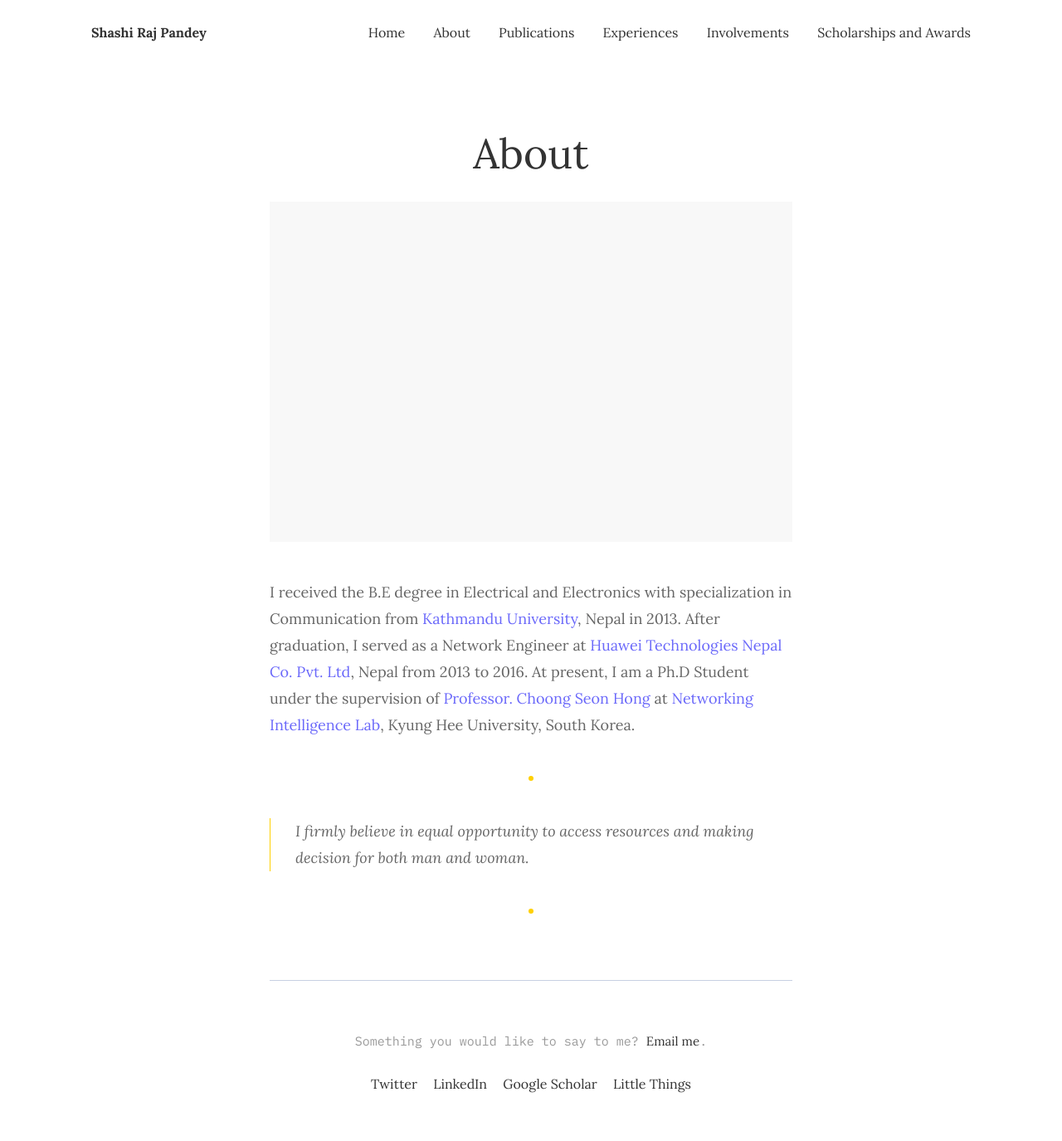
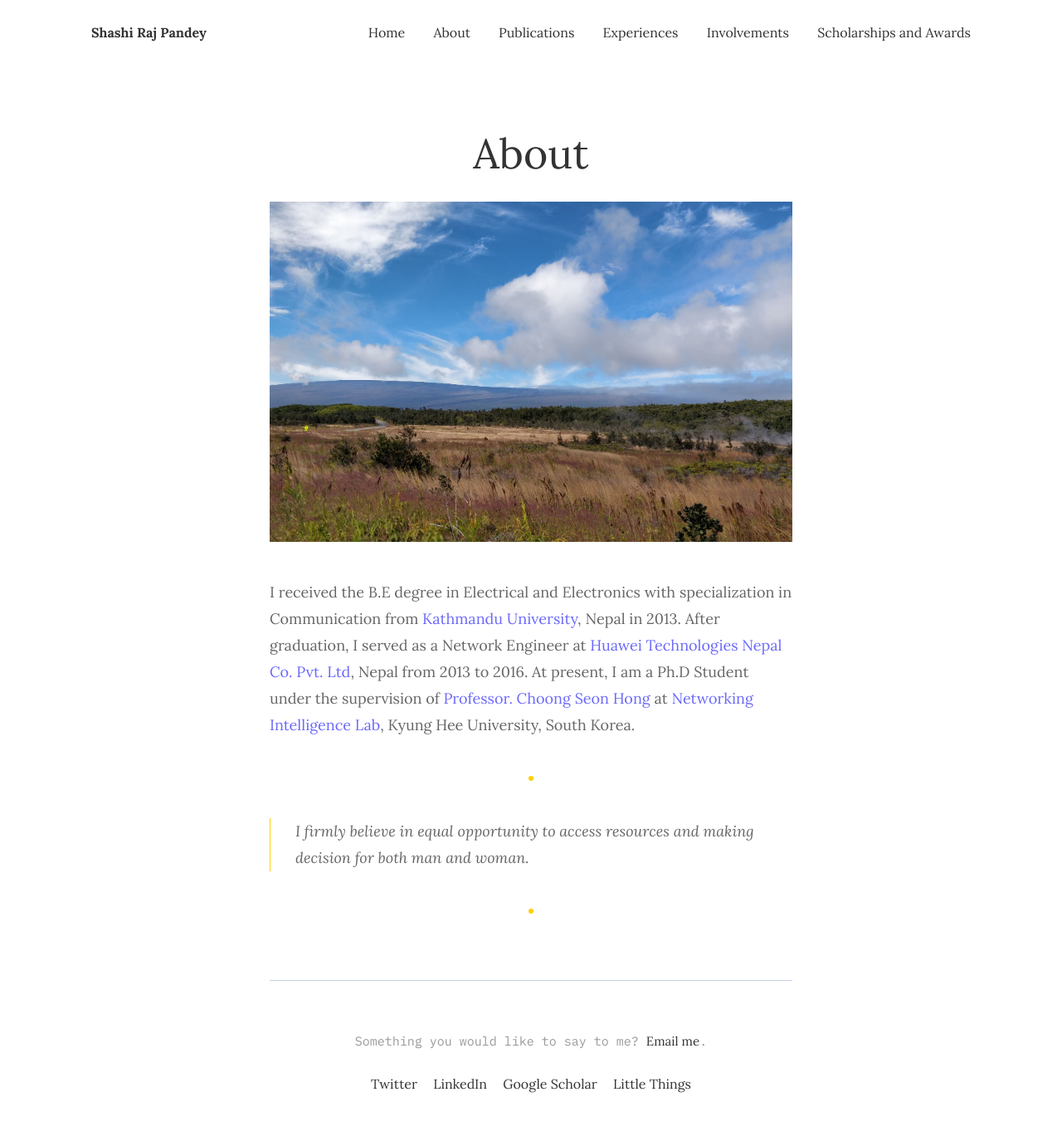
Before and after one commit to shashirajpandey/shashirajpandey, a Jekyll site: the page built from _pages/about.md, in a window 1280 px wide. Shown: the whole page at 83% size. Built offline with Jekyll 4.4.1, drawn with Linux system fonts in a browser that asks for light colours.

Commit message:
added images

```diff
--- a/_pages/about.md
+++ b/_pages/about.md
@@ -2,7 +2,7 @@
 layout: page
 title: About
 permalink: /about/
-image: 'assets/img/hawaii.jpg'
+image: '/assets/img/hawaii.jpg'
 ---
 
 I received the B.E degree in Electrical and Electronics with specialization in Communication from <a href="https://ku.edu.np/" target="_blank"> Kathmandu University</a>, Nepal in 2013. After graduation, I served as a Network Engineer at <a href="https://www.huawei.com/en/" target="_blank">Huawei Technologies Nepal Co. Pvt. Ltd</a>, Nepal from 2013 to 2016. At present, I am a Ph.D Student under the supervision of <a href="https://scholar.google.com/citations?user=oKANWloAAAAJ&hl=en" target="_blank"> Professor. Choong Seon Hong</a> at  <a href="http://networking.khu.ac.kr/" target="_blank">Networking Intelligence Lab</a>, Kyung Hee University, South Korea.
```
Also changed, not shown: assets/img/convexity.png (added).
